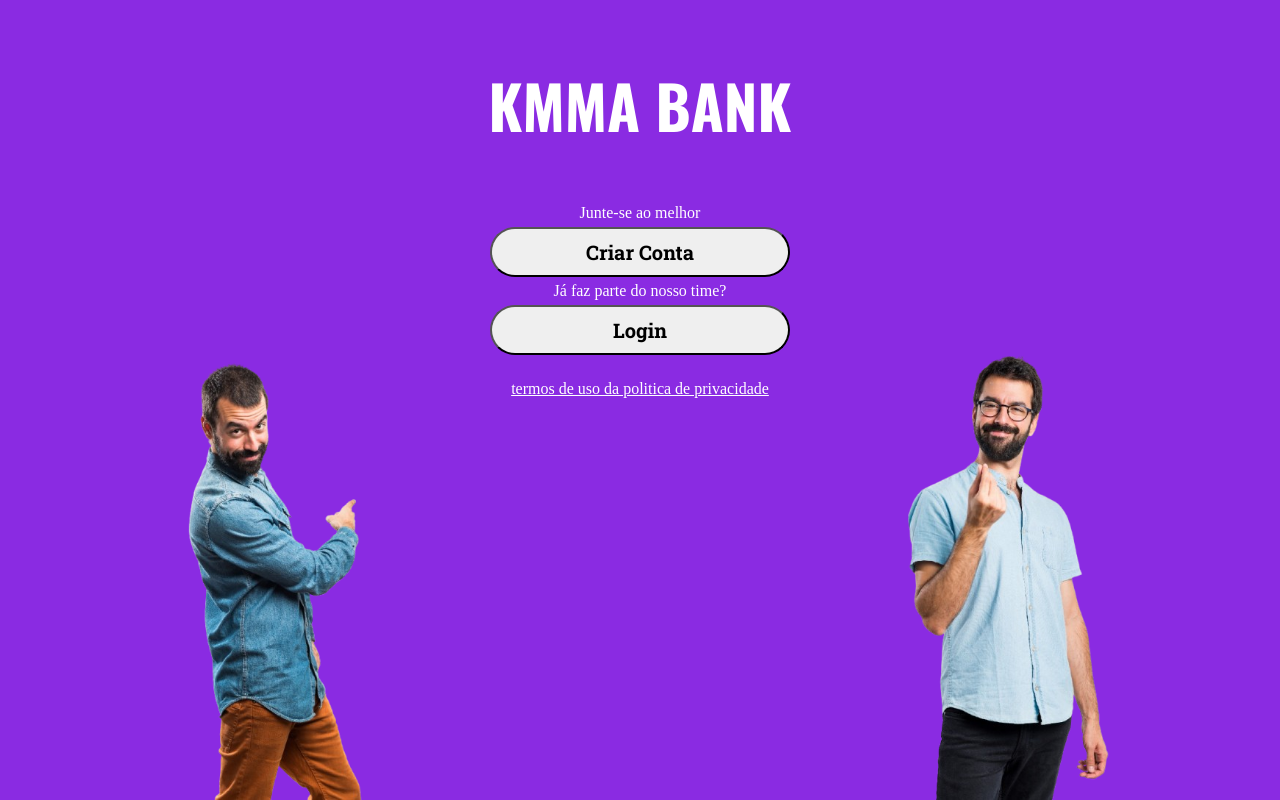
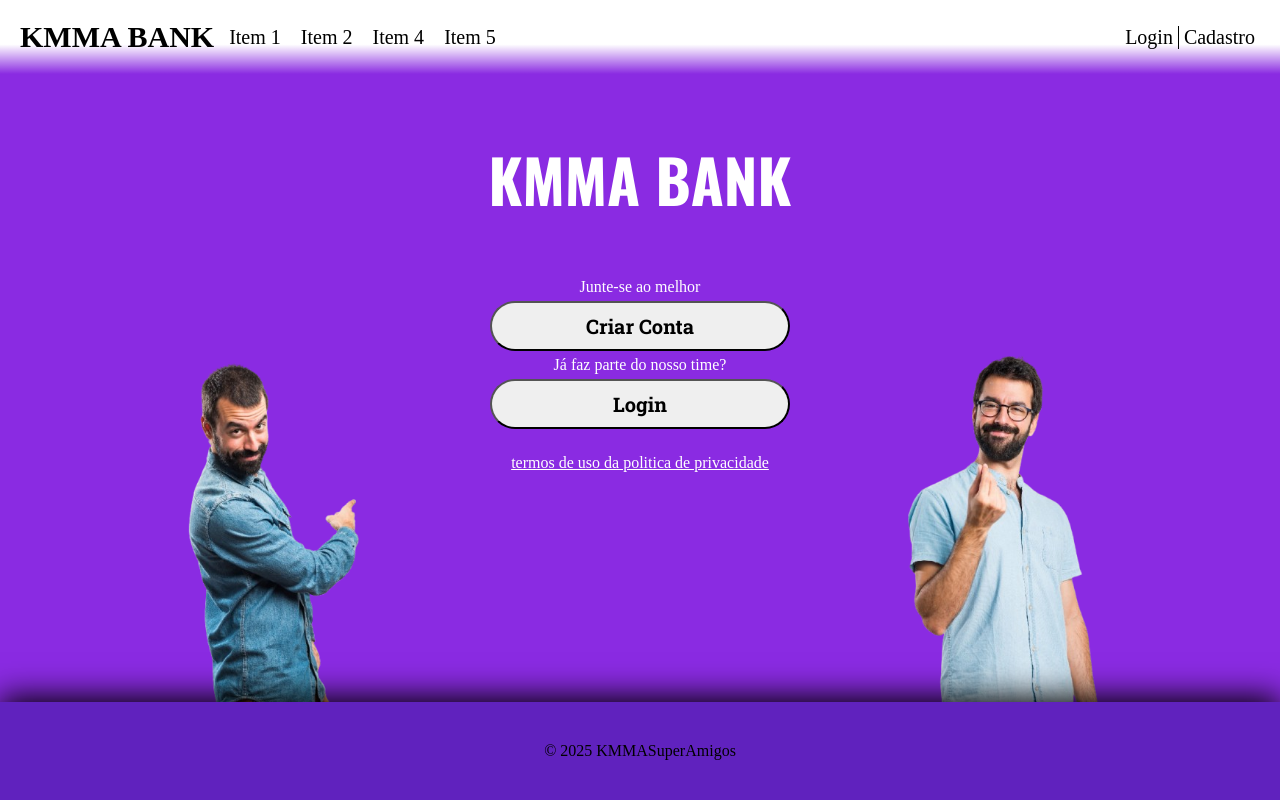
Before and after one commit to Fkaique/KMMA-Bank-front, a plain HTML site: page index.html in a window 1280 px wide. Drawn offline with nearby package versions, Linux system fonts and the light colour scheme.

Commit message:
feat: navbar footer

```diff
--- a/index.html
+++ b/index.html
@@ -8,17 +8,33 @@
     <title>Document</title>
 </head>
 <body>
+    <nav>
+        <ul>
+            <li><h2 class="logo"><a href="">KMMA BANK</a></h2></li>
+            <li><span ><a class="item" href="">Item 1</a></span></li>
+            <li><span ><a class="item" href="">Item 2</a></span></li>
+            <li><span ><a class="item" href="">Item 4</a></span></li>
+            <li><span ><a class="item" href="">Item 5</a></span></li>
+            <div class="cred-nav">
+                <li class="login"><span class=""><a class="item" href="">Login</a></span></li>
+                <li class="cadastro"><span class=""><a class="item" href="">Cadastro</a></span></li>
+            </div>
+        </ul>
+    </nav>
     <div class="container">
+        <h1>KMMA BANK</h1>
+        <label for="createAcount">Junte-se ao melhor</label>
+        <button id="createAcount"><h2><a href="www.google.com">Criar Conta</a></h2></button>
+        <label for="login">Já faz parte do nosso time?</label>
+        <button id="login"><h2><a href="">Login</a></h2></button>
+        <p><a href="#">termos de uso da politica de privacidade</a></p>
         <div class="images">
             <img src="caba.png" alt="">
             <img src="caba2.png" alt="">
         </div>
-        <h1>KMMA BANK</h1>
-        <label for="createAcount">Junte-se ao melhor</label>
-        <button id="createAcount"><h2>Criar Conta</h2></button>
-        <label for="login">Já faz parte do nosso time?</label>
-        <button id="login"><h2>Login</h2></button>
-        <p><a href="#">termos de uso da politica de privacidade</a></p>
     </div>
+    <footer>
+        © 2025 KMMASuperAmigos
+    </footer>
 </body>
 </html>
--- a/style.css
+++ b/style.css
@@ -5,14 +5,64 @@
 }
 body{
     background-color: blueviolet;
+    height: 100vh;
+    display: flex;
+    flex-direction: column;
+}
+
+nav {
+    padding: 20px;
+    background-image: linear-gradient(to bottom,  white 60%, transparent);
+    /* box-shadow: 0 5px 20px #000; */
+}
+nav ul {
+    display: flex;
+    align-items: center;
+    justify-content: center;
+    gap: 10px;
+}
+
+nav li {
+    list-style: none;
+    font-size: 20px;
+}
+
+.item {
+    padding: 5px;
+    background-color: transparent;
+    color: black;
+    transition: all .5s;
+}
+.item:hover {
+    color: rgb(56, 56, 56);
+}
+
+.cred-nav {
+    margin-left: auto;
+    display: flex;
+    align-items: center;
+}
+
+.login {
+    border-right: 1px solid black;
+}
+.cadastro {
+
+}
+ul a {
+    color: black;
+    text-decoration: none;
+    /* color: white; */
 }
 
 .images{
-    position: fixed;
+    position: absolute;
     bottom: 0;
     width: 80%;
     display: flex;
     justify-content: space-between;
+    pointer-events: none;
+    z-index: -1;
 }
 
 .images img{
@@ -37,7 +87,10 @@ p{
 .container a{
     color: white;
 }
-
+.container button a{
+    text-decoration: none;
+    color: black;
+}
 .container h1{
     font-family: "Oswald", sans-serif;
     margin-bottom: 50px;
@@ -52,6 +105,15 @@ p{
 
 }
 
+footer {
+    display: flex;
+    justify-content: center;
+    background-color: rgb(96, 34, 190);
+    box-shadow: 0 -5px 30px #000;
+    margin-top: auto;
+    padding: 40px;
+}
+
 @media screen and (max-width: 1040px) {
     .images{
         position: fixed;
@@ -59,10 +121,20 @@ p{
         width: 100%;
         display: flex;
         justify-content: space-between;
+        pointer-events: none;
     }
     .images img{
         width: 200px;
     }
+}
+@media (max-width: 700px){
+    .item {
+        display: none;
+    }
+    .cred-nav {
+        display: none;
+    }
+
 }
 @media screen and (max-width: 570px) {
     .images{
```
